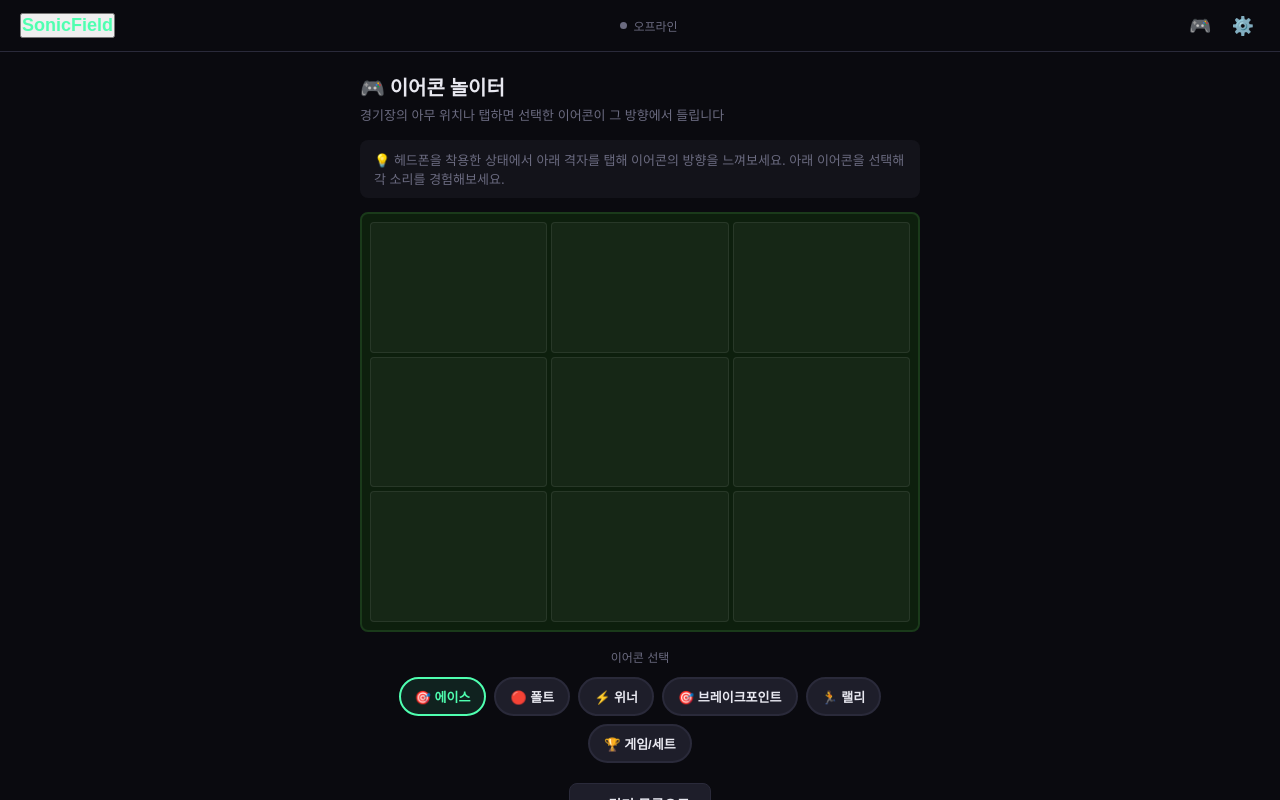
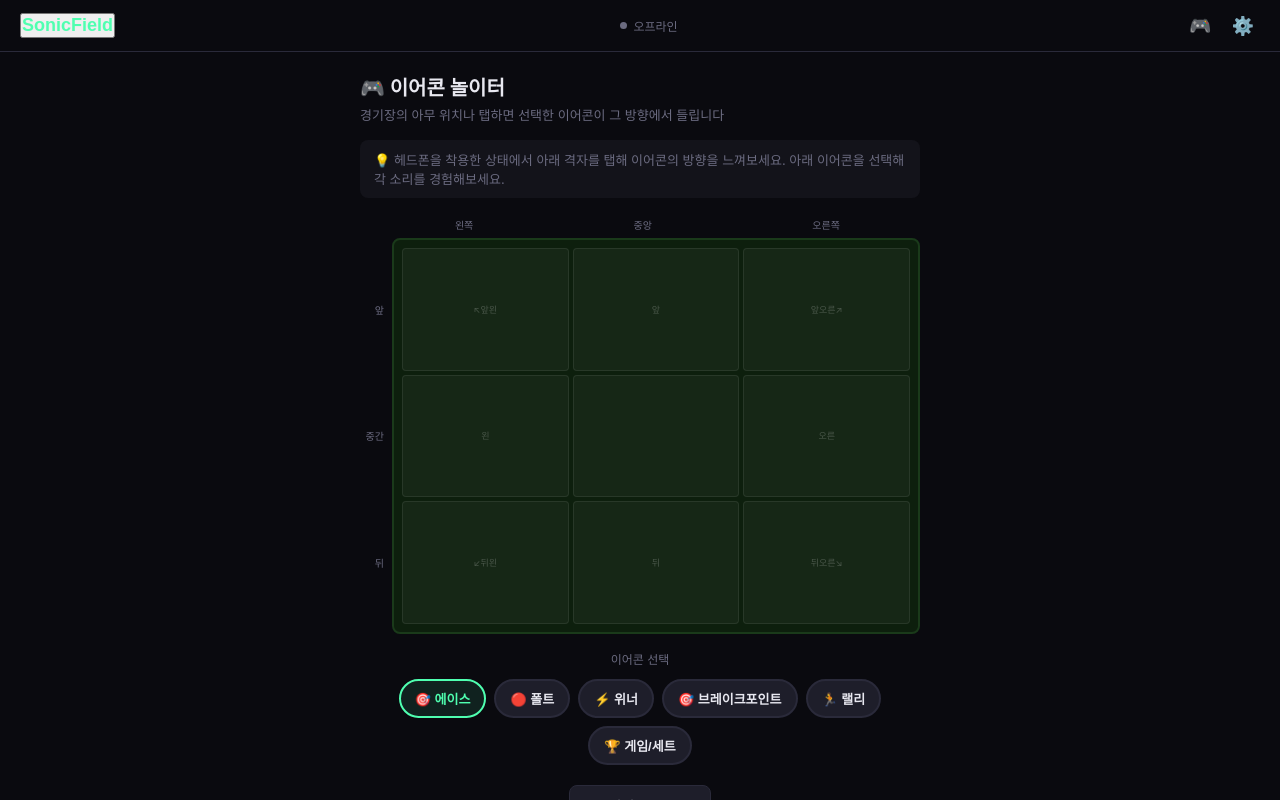
Before and after one commit to ritta1125/sonicField_test, a website: page src/index.html in a window 1280 px wide. Both pictures are taken after a click on the button "이어콘 놀이터". Drawn offline with Linux system fonts and the light colour scheme.

Commit message:
fix(playground): 이어콘 놀이터 방향 축 수정 (앞/뒤/왼/오른)
- row → y축 (앞→중간→뒤, near→far), col → x축 (왼→중앙→오른)
- 이전: row=듀스/어드(x), col=근거리/원거리(y) → 90도 틀린 좌표
- 축 라벨 추가: 상단에 왼쪽/중앙/오른쪽, 좌측에 앞/중간/뒤
- 셀 내 방향 힌트 텍스트 (↖앞왼, 앞오른↗ 등) + .pg-dir-label CSS

Co-Authored-By: Claude Sonnet 4.6 <noreply@anthropic.com>

```diff
--- a/src/index.html
+++ b/src/index.html
@@ -185,10 +185,14 @@
       font-size: 13px; color: var(--muted); margin-bottom: 14px;
     }
     /* Playground court — tappable cells */
+    .pg-axis-labels { display: flex; align-items: center; margin-bottom: 2px; }
+    .pg-col-labels { display: flex; justify-content: space-around; flex: 1; font-size: 10px; color: var(--muted); }
+    .pg-grid-wrap { display: flex; gap: 4px; margin-bottom: 16px; }
+    .pg-row-labels { display: flex; flex-direction: column; justify-content: space-around; font-size: 10px; color: var(--muted); padding: 8px 4px 8px 0; min-width: 28px; text-align: right; }
     #pg-pitch {
       display: grid; grid-template-columns: repeat(3, 1fr); grid-template-rows: repeat(3, 1fr);
-      gap: 4px; aspect-ratio: 4/3; background: #0d1f0d; border: 2px solid #1a3a1a;
-      border-radius: 8px; padding: 8px; margin-bottom: 16px;
+      gap: 4px; aspect-ratio: 4/3; flex: 1; background: #0d1f0d; border: 2px solid #1a3a1a;
+      border-radius: 8px; padding: 8px;
     }
     .pg-cell {
       background: rgba(255,255,255,0.04); border: 1px solid rgba(255,255,255,0.08);
@@ -196,9 +200,10 @@
       display: flex; align-items: center; justify-content: center; font-size: 10px;
       color: transparent;
     }
-    .pg-cell:hover { background: rgba(79,255,176,0.12); border-color: var(--accent); color: var(--muted); }
+    .pg-cell:hover { background: rgba(79,255,176,0.12); border-color: var(--accent); }
     .pg-cell:focus { outline: 2px solid var(--accent); }
     .pg-cell.active { background: rgba(79,255,176,0.25); border-color: var(--accent); }
+    .pg-dir-label { font-size: 9px; color: rgba(255,255,255,0.22); pointer-events: none; user-select: none; }
 
     /* Earcon selector */
     .earcon-selector { display: flex; gap: 8px; flex-wrap: wrap; justify-content: center; }
@@ -391,8 +396,15 @@
     아래 이어콘을 선택해 각 소리를 경험해보세요.
   </div>
 
-  <div id="pg-pitch" role="grid" aria-label="테니스 코트 격자 (3열×3행). 각 칸을 탭하면 이어콘이 재생됩니다">
-    <!-- Injected by JS -->
+  <div class="pg-axis-labels">
+    <span class="pg-ax-side" style="visibility:hidden">뒤</span>
+    <div class="pg-col-labels"><span>왼쪽</span><span>중앙</span><span>오른쪽</span></div>
+  </div>
+  <div class="pg-grid-wrap">
+    <div class="pg-row-labels"><span>앞</span><span>중간</span><span>뒤</span></div>
+    <div id="pg-pitch" role="grid" aria-label="테니스 코트 격자 (3행×3열). 위=앞, 아래=뒤, 왼=왼쪽, 오른=오른쪽">
+      <!-- Injected by JS -->
+    </div>
   </div>
 
   <div style="font-size:12px; color:var(--muted); text-align:center; margin-bottom:12px">이어콘 선택</div>
@@ -754,13 +766,22 @@ function initPlayground() {
       const cell = document.createElement('div');
       cell.className = 'pg-cell';
       cell.setAttribute('role', 'gridcell');
-      // landscape: row=x(deuce→ad), col=y(near→far)
-      const colL = ['근거리','서비스박스','원거리'][col];
-      const rowL = ['듀스','센터','어드'][row];
+      // row = 앞→중간→뒤 (y: near→far = depth)
+      // col = 왼→중앙→오른 (x: deuce→ad = left/right)
+      const colL = ['왼쪽','중앙','오른쪽'][col];
+      const rowL = ['앞','중간','뒤'][row];
       cell.setAttribute('aria-label', `${rowL} ${colL} 구역에서 ${EARCON_META[pgEarcon]?.label ?? pgEarcon} 재생`);
       cell.setAttribute('tabindex', '0');
-      const sbX = ((row + 0.5) / 3) * 100; // row → x coordinate
-      const sbY = ((col + 0.5) / 3) * 100; // col → y coordinate
+      // 셀 내 방향 힌트 텍스트 (가장자리만)
+      const hints = [[`↖앞왼`,'앞',`앞오른↗`],['왼','','오른'],[`↙뒤왼`,'뒤',`뒤오른↘`]];
+      if(hints[row][col]) {
+        const lbl = document.createElement('span');
+        lbl.className = 'pg-dir-label';
+        lbl.textContent = hints[row][col];
+        cell.appendChild(lbl);
+      }
+      const sbX = ((col + 0.5) / 3) * 100; // col → x (왼→오른)
+      const sbY = ((row + 0.5) / 3) * 100; // row → y (앞→뒤)
       const fire = async () => {
         await unlockAudioIfNeeded();
         audio.play(pgEarcon, sbX, sbY);
```
